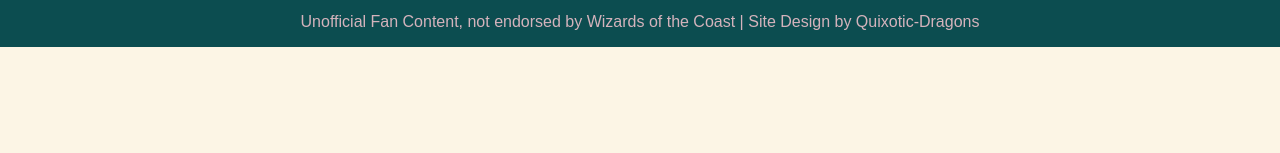
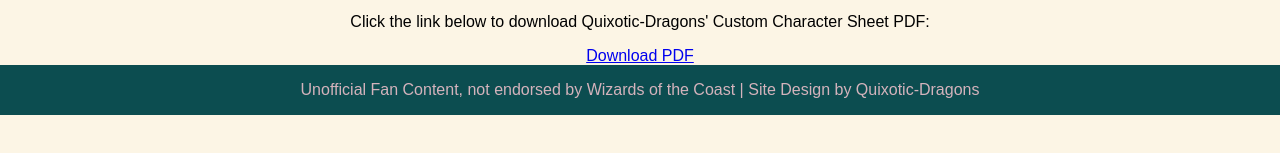
Before and after one commit to Odd-Dragon/which_pokemon, a website: page pages/chara-sheet.html in a window 1280 px wide. Shown: the part 213-366 px from the top of the page. Drawn offline with Linux system fonts and the light colour scheme; a web font is replaced by a local one.

Commit message:
Added a downloadable character sheet

```diff
--- a/pages/chara-sheet.html
+++ b/pages/chara-sheet.html
@@ -10,9 +10,10 @@
 </head>
 <body>
 <div id="headerContainer"></div>
-    <main>
-
-    </main>
+    <div class="download-box">
+        <p>Click the link below to download Quixotic-Dragons' Custom Character Sheet PDF:</p>
+        <a href="/shareFiles/Quixotic-Character-Sheet.pdf" download="Quixotic-Character-Sheet.pdf">Download PDF</a>
+    </div>
 <div id="footerContainer"></div>
 </body>
 </html>
--- a/styles/basic-styles.css
+++ b/styles/basic-styles.css
@@ -180,5 +180,8 @@ main{
     font-family: 'Titillium Web';
 }
 /*Character Sheet CSS*/
-
+.download-box{
+    text-align: center;
+    justify-items: center;
+}
 /*Reference CSS*/
```
Also changed, not shown: 1 other file.
